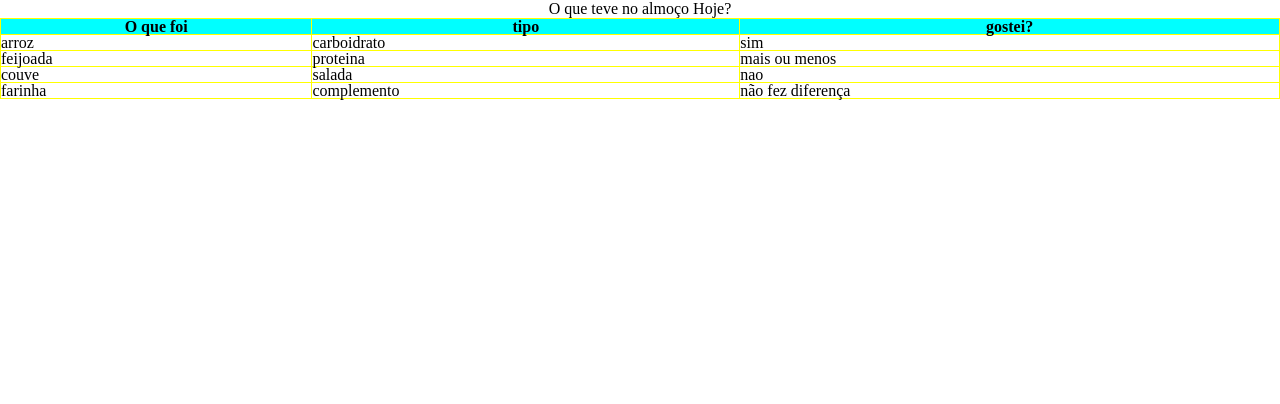
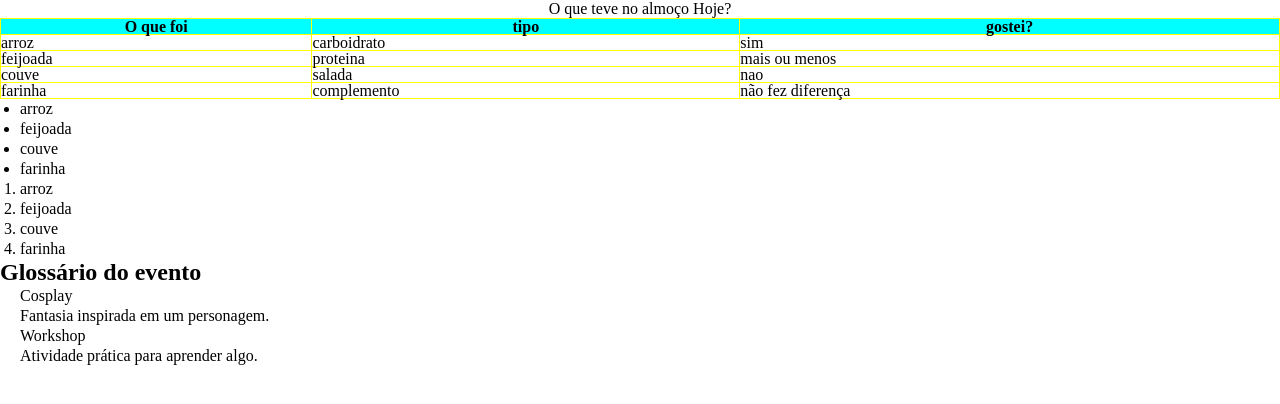
Before and after one commit to lgongra11/estudo_tabelas, a plain HTML site: page index.html in a window 1280 px wide. Drawn offline with Linux system fonts and the light colour scheme.

Commit message:
feat: Adiciona algumas listas

```diff
--- a/css/style.css
+++ b/css/style.css
@@ -17,3 +17,8 @@ table {
     width: 100%;
     border-collapse: collapse;
 }
+
+ul, ol, dl {
+    line-height: 20px;
+    margin-left: 20px;
+}
--- a/index.html
+++ b/index.html
@@ -43,8 +43,26 @@
             </section>
         </header>
         <main>
+            <ul>
+                <li>arroz</li>
+                <li>feijoada</li>
+                <li>couve</li>
+                <li>farinha</li>
+            </ul>
+            <ol>
+                <li>arroz</li>
+                <li>feijoada</li>
+                <li>couve</li>
+                <li>farinha</li>
+            </ol>
+<h2>Glossário do evento</h2>
+<dl>
+  <dt>Cosplay</dt>
+  <dd>Fantasia inspirada em um personagem.</dd>
 
-        </main>
+  <dt>Workshop</dt>
+  <dd>Atividade prática para aprender algo.</dd>
+</dl>
         <footer>
 
         </footer>
```
